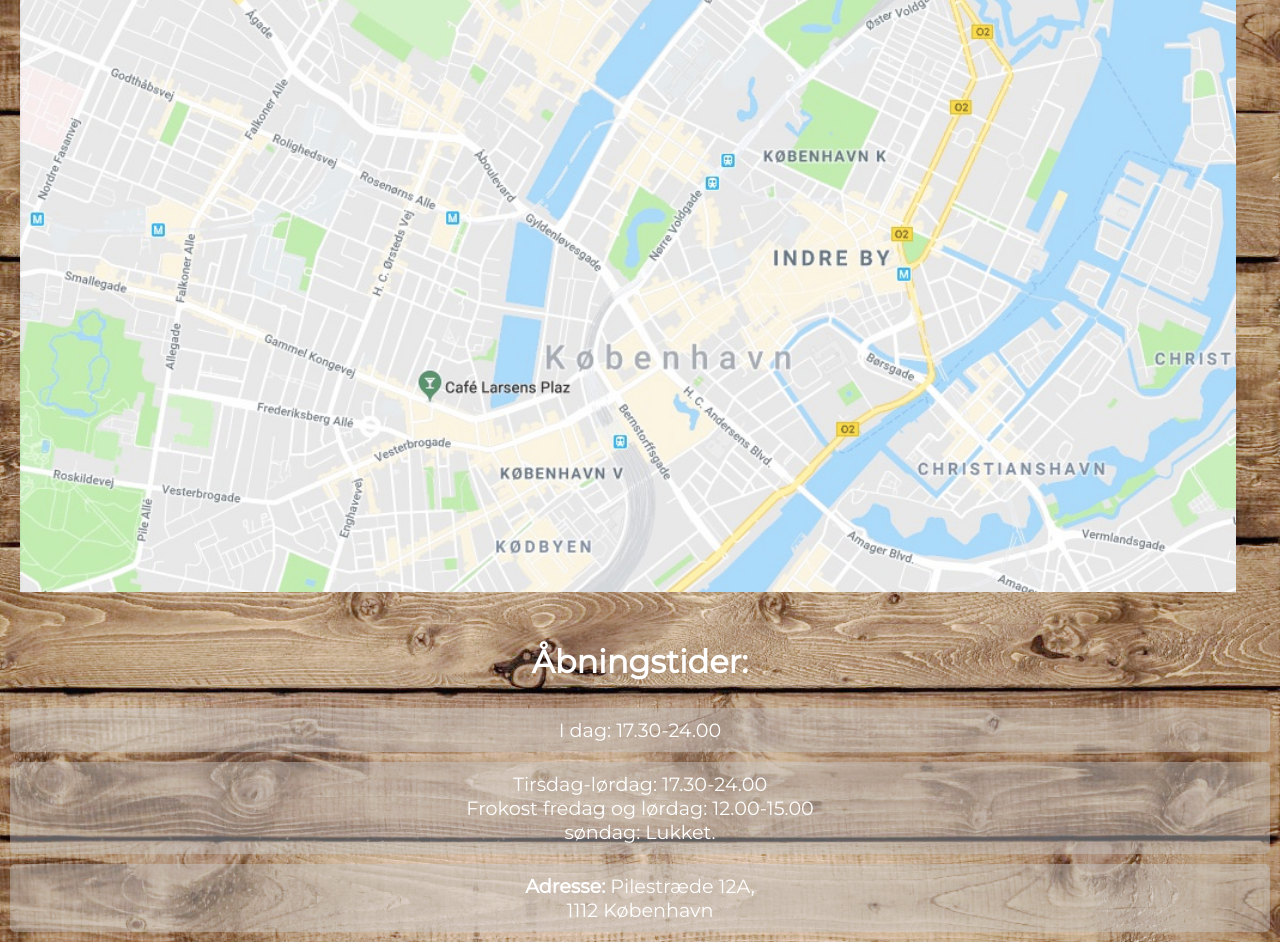
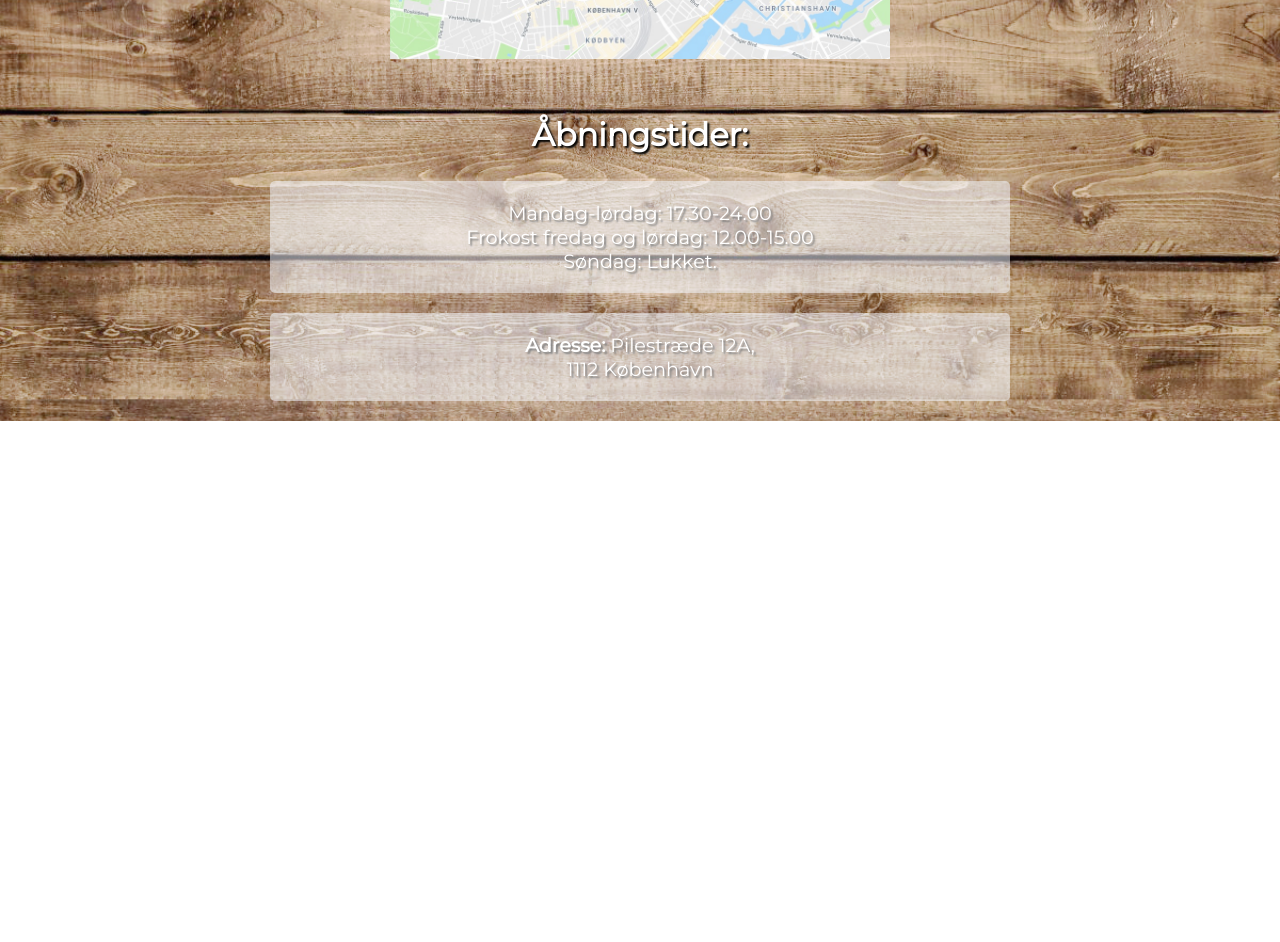
Before and after one commit to regi2936/05.04.01, a plain HTML site: page om.html in a window 1280 px wide. Shown: the part 1350-2292 px from the top of the page. After the commit the page ends 1771 px from the top, so only its background shows below. Drawn offline with Linux system fonts and the light colour scheme.

Commit message:
næsten færdig

```diff
--- a/om.html
+++ b/om.html
@@ -9,11 +9,65 @@
 
     <style>
         body {
-
-            background-image: url(imgs/Wood-Background.jpg);
-            background-size: contain;
             width: 100%;
             margin: 0;
+            background-repeat: no-repeat;
+            background-position: right top;
+            background-attachment: fixed;
+            background-size: cover;
+            background-blend-mode: saturation;
+            background-image: url("imgs/Wood-Background.jpg");
+        }
+
+        .logo img {
+
+            width: 300px;
+            display: block;
+            margin-left: auto;
+            margin-right: auto;
+
+        }
+
+
+        img {
+            padding: 30px;
+            display: block;
+            margin-left: auto;
+            margin-right: auto;
+            max-width: 900px;
+        }
+
+        h2 {
+            text-align: center;
+            color: white;
+            font-size: 2rem;
+            font-family: 'Montserrat', sans-serif;
+            text-shadow: 2px 2px 2px black;
+        }
+
+        p {
+            background-color: rgba(244, 247, 255, 0.53);
+            text-align: center;
+            color: white;
+            font-size: 1.2rem;
+            font-family: 'Montserrat', sans-serif;
+            margin: 20px 20px 20px 20px;
+            padding: 20px 20px 20px 20px;
+            border-radius: 5px;
+            text-shadow: 2px 2px 2px grey;
+            max-width: 800px;
+            display: block;
+            margin-left: auto;
+            margin-right: auto;
+        }
+
+
+
+        .footer {
+            font-family: 'Montserrat', sans-serif;
+            color: white;
+            text-shadow: 2px 2px 2px grey;
+            text-align: center;
         }
 
 
@@ -66,69 +120,55 @@
         /**********************************************************/
 
 
+
+        @media screen and (max-width: 500px) {
+
+            .logo {
+
+                display: none;
+            }
+
+
+
             img {
-            width: 95vw;
-            height: auto;
-            padding: 20px 20px 20px 20px;
+                width: 350px;
+                display: block;
+                margin-left: auto;
+                margin-right: auto;
 
             }
 
-        h2 {
+            p {
 
-            text-align: center;
-            color: white;
-            font-size: 2rem;
-            font-family: 'Montserrat', sans-serif;
+                width: 370px;
+                font-size: 1.5rem;
             }
-
-        p {
-            background-color: rgba(199, 199, 199, 0.46);
-            text-align: center;
-            color: white;
-            font-size: 1.2rem;
-            font-family: 'Montserrat', sans-serif;
-            margin: 10px 10px 10px 10px;
-            padding: 10px 10px 10px 10px;
-            border-radius: 5px;
-        }
-
-        #icon img {
-            width: 8vw;
-            height: auto;
-            color: white;
-            align-content: center;
 
         }
 
 
 
-        @media screen and (max-width: 600px) {
-
-            .logo img {
-
-                display: none;
-            }
-        }
-
-
-
-        @media screen and (min-width: 500px) {
+        @media screen and (min-width: 550px) {
 
             #burger {
                 display: none;
             }
 
+            img {
+                width: 500px;
+                display: block;
+                margin-left: auto;
+                margin-right: auto;
 
             }
 
-        @media screen and (min-width: 700px) {
+            p {
+                width: 700px;
+            }
 
-            img {
-                width: 95vw;
-                height: auto;
-                padding: 20px 20px 20px 20px;
         }
-        }
+
+        @media screen and (min-width: 700px) {}
     </style>
 
 
@@ -151,8 +191,8 @@
             </ul>
         </nav>
 
-        <div class="info_billede">
-            <img src="imgs/image.jpg" alt="">
+        <div class="logo" id="hidden">
+            <a href="index.html"><img src="logo.svg" alt=""></a>
         </div>
 
 
@@ -161,10 +201,12 @@
 
     <div class="desc">
 
+        <div class="info_text">
+            <h2>Velkommen til Restaurant Roma</h2>
+            <div class="">
+                <img src="imgs/image.jpg" alt="">
+            </div>
 
-
-        <div class="info_text">
-            <h2>Med passion og nyskabelse</h2>
             <p>Hos Restaurant Roma dyrker vi de italienske traditioner men vi står aldrig stille. København er en del af et historisk Europa, hvorfra vi henter inspiration til nye sanse- og smagsoplevelser. Et besøg hos Tusci Ristorante er mere end en middag. Hele restauranten er blevet renoveret og indrettet i varme toner, med bløde polstrede stole, smuk borddækning, walk-in-vinskab og et Pastaria, hvor du kan se din friske pasta blive lavet fra bunden.</p>
 
             <p>Hos Restaurant Roma sætter vi pris på lækker mad og vin i hyggelige og stilfulde omgivelser. I Italien er børn en naturlig del af udelivet – og det gælder også hos Restaurant Roma. Vi har indrettet et skønt børneværelse med legetøj og fjernsyn, hvor børnene kan hygge og føle sig hjemme, når de er mætte af indtryk og lækkerier. Alt mens I nyder resten af middagen.</p>
@@ -173,29 +215,26 @@
 
     </div>
 
-    <div id="section">
-        <div class="open">
+
+    <div class="kort">
         <img src="imgs/kortoverkbh.jpg" alt="kort_over_københavn">
 
-            <div class="open_text">
+    </div>
+
+
+    <footer class="footer_info">
+
+        <div class="footer">
             <h2>Åbningstider:</h2>
 
-                <p class="today">I dag: 17.30-24.00</p>
-
-                <p>Tirsdag-lørdag: 17.30-24.00 <br>
+            <p>Mandag-lørdag: 17.30-24.00 <br>
                 Frokost fredag og lørdag: 12.00-15.00 <br>
-                    søndag: Lukket.
+                Søndag: Lukket.
             </p>
 
             <p><strong>Adresse:</strong> Pilestræde 12A, <br>
                 1112 København</p>
         </div>
-        </div>
-    </div>
-
-    <footer class="footer_info">
-
-
     </footer>
     <script>
         document.querySelector("#menuknap").addEventListener("click", toggleMenu);
```
Also changed, not shown: index.html (+12 -38 lines), menu.html (+2 -0 lines), imgs/Colosseum-Italien.jpg (added). Lines whose indentation alone changed are shown as unchanged.
